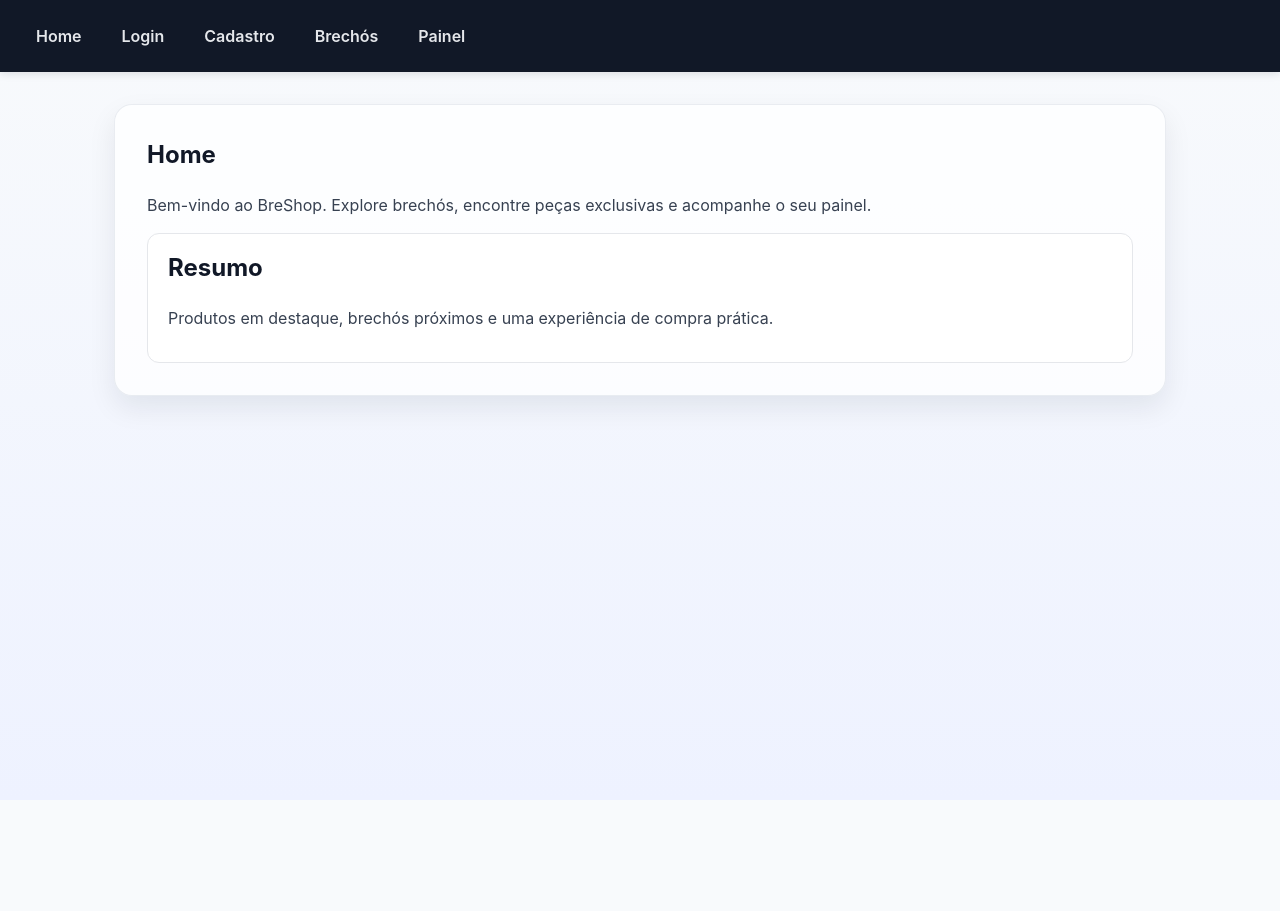
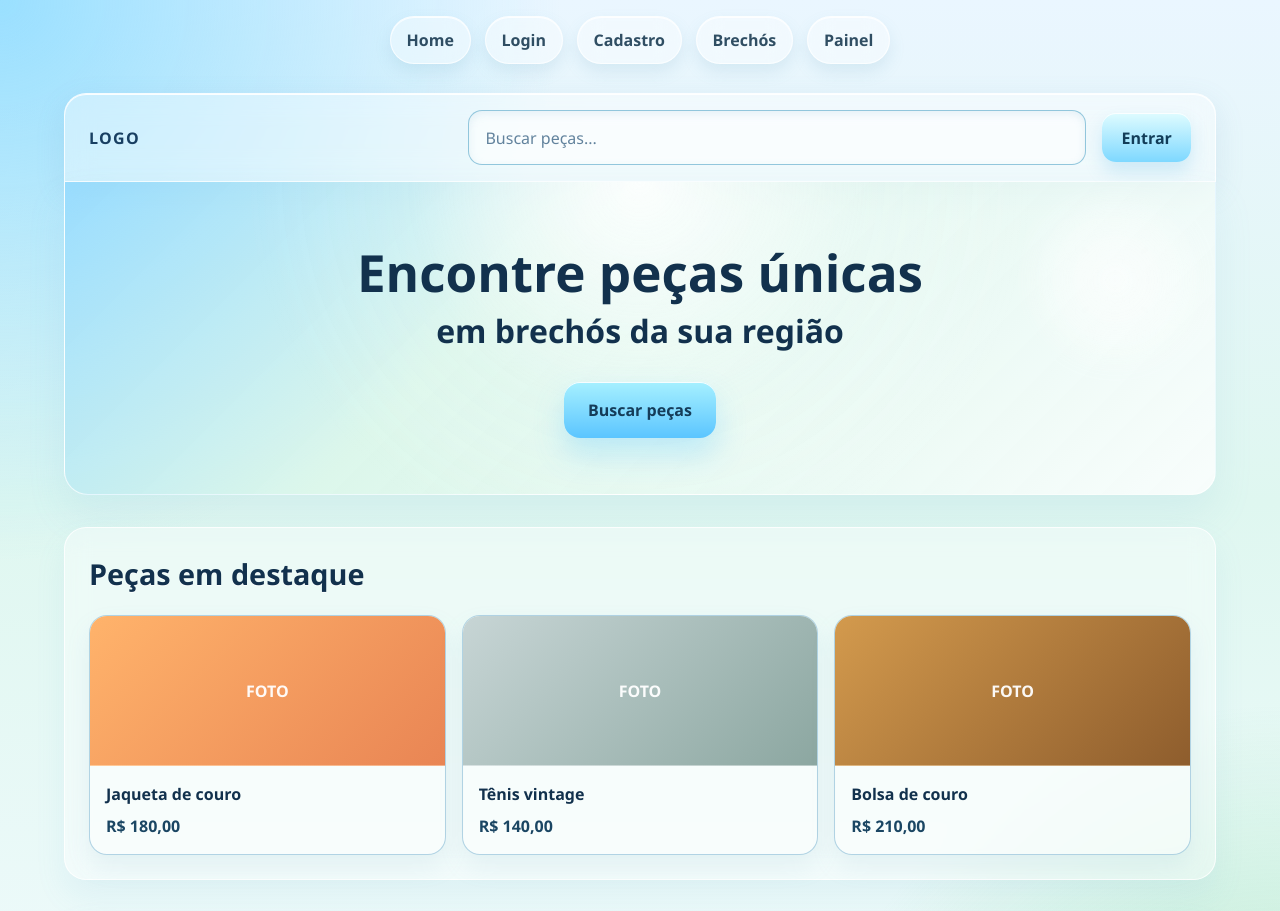
Before and after one commit to paula-maria/breshop, a React (Vite) app in the folder frontend/: page / in a window 1280 px wide. Shown: the top 911 px of the page. Before the commit the page ends 800 px from the top, so only its background shows below. Built offline with nearby package versions, Linux system fonts and the light colour scheme.

Commit message:
refactor: front com estetica frutiero

```diff
--- a/frontend/src/index.css
+++ b/frontend/src/index.css
@@ -1,9 +1,9 @@
 :root {
-  font-family: Inter, system-ui, -apple-system, BlinkMacSystemFont, 'Segoe UI', sans-serif;
+  font-family: "Segoe UI", Inter, system-ui, sans-serif;
   line-height: 1.5;
   font-weight: 400;
-  color: #1f2937;
-  background: #f8fafc;
+  color: #17324d;
+  background: #dfeef8;
   font-synthesis: none;
   text-rendering: optimizeLegibility;
   -webkit-font-smoothing: antialiased;
@@ -23,7 +23,10 @@ html, body, #root {
 body {
   margin: 0;
   min-height: 100vh;
-  background: linear-gradient(180deg, #f8fafc 0%, #eef2ff 100%);
+  background:
+    radial-gradient(circle at top left, rgba(127, 216, 255, 0.75), transparent 32%),
+    radial-gradient(circle at bottom right, rgba(96, 208, 133, 0.45), transparent 28%),
+    linear-gradient(180deg, #eaf6ff 0%, #dff7f0 42%, #f4fbff 100%);
 }
 
 button,
@@ -40,57 +43,65 @@ textarea {
 .app-nav {
   display: flex;
   align-items: center;
-  gap: 1rem;
-  padding: 1rem 1.5rem;
-  background: #111827;
-  box-shadow: 0 2px 8px rgba(17, 24, 39, 0.12);
+  justify-content: center;
+  gap: 0.85rem;
+  padding: 1rem 1.5rem 0.8rem;
+  max-width: 1200px;
+  margin: 0 auto;
   flex-wrap: wrap;
 }
 
 .nav-link {
-  color: #e5e7eb;
+  color: rgba(20, 54, 77, 0.88);
   text-decoration: none;
-  font-weight: 600;
-  padding: 0.5rem 0.75rem;
+  font-weight: 700;
+  padding: 0.7rem 1rem;
   border-radius: 999px;
-  transition: background-color 0.2s ease;
+  background: rgba(255, 255, 255, 0.38);
+  border: 1px solid rgba(255, 255, 255, 0.7);
+  box-shadow: inset 0 1px 0 rgba(255,255,255,0.8), 0 8px 16px rgba(103, 162, 188, 0.15);
+  backdrop-filter: blur(12px);
+  transition: transform 0.2s ease, box-shadow 0.2s ease;
 }
 
 .nav-link:hover {
-  background: rgba(255, 255, 255, 0.08);
+  transform: translateY(-1px);
+  box-shadow: inset 0 1px 0 rgba(255,255,255,0.8), 0 12px 20px rgba(94, 139, 165, 0.2);
 }
 
 .app-content {
-  max-width: 1100px;
+  max-width: 1200px;
   margin: 0 auto;
-  padding: 2rem 1.5rem 3rem;
+  padding: 1rem 1.5rem 3rem;
 }
 
 .page {
-  background: rgba(255, 255, 255, 0.76);
-  border: 1px solid rgba(148, 163, 184, 0.2);
-  border-radius: 18px;
+  background: rgba(255, 255, 255, 0.62);
+  border: 1px solid rgba(255, 255, 255, 0.7);
+  border-radius: 24px;
   padding: 2rem;
-  box-shadow: 0 12px 28px rgba(15, 23, 42, 0.08);
+  box-shadow: 0 18px 45px rgba(91, 138, 168, 0.18);
+  backdrop-filter: blur(10px);
 }
 
 .page h1,
 .page h2,
 .page h3 {
   margin-top: 0;
-  color: #111827;
+  color: #12314d;
 }
 
 .page p {
-  color: #374151;
+  color: #36566c;
 }
 
 .page-card {
-  background: #ffffff;
-  border: 1px solid #e5e7eb;
-  border-radius: 12px;
+  background: rgba(255, 255, 255, 0.6);
+  border: 1px solid rgba(255, 255, 255, 0.75);
+  border-radius: 18px;
   padding: 1rem 1.25rem;
   margin-top: 1rem;
+  box-shadow: inset 0 1px 0 rgba(255,255,255,0.8);
 }
 
 .page-list {
@@ -101,23 +112,28 @@ textarea {
 .page-button {
   display: inline-block;
   margin-top: 1rem;
-  padding: 0.75rem 1rem;
+  padding: 0.8rem 1.2rem;
   border: none;
-  border-radius: 10px;
-  background: #7c3aed;
-  color: white;
+  border-radius: 14px;
+  background: linear-gradient(180deg, #8fe4ff 0%, #51c8ff 100%);
+  color: #133a52;
   text-decoration: none;
-  font-weight: 700;
+  font-weight: 800;
+  box-shadow: 0 10px 22px rgba(81, 200, 255, 0.35), inset 0 1px 0 rgba(255,255,255,0.8);
   cursor: pointer;
 }
 
 .page-button.secondary {
-  background: #0f172a;
+  background: linear-gradient(180deg, #a7f3d0 0%, #62d79d 100%);
+  color: #123d2b;
 }
 
 .site-header {
-  background: #0f172a;
-  color: white;
+  background: rgba(255, 255, 255, 0.28);
+  border: 1px solid rgba(255, 255, 255, 0.78);
+  backdrop-filter: blur(14px);
+  color: #17324d;
+  box-shadow: 0 18px 35px rgba(103, 162, 188, 0.14);
 }
 
 .site-header__inner,
@@ -132,7 +148,7 @@ textarea {
 }
 
 .brand {
-  color: white;
+  color: #17324d;
   text-decoration: none;
   font-size: 1.4rem;
   font-weight: 800;
@@ -145,44 +161,46 @@ textarea {
 }
 
 .site-nav__link {
-  color: #e2e8f0;
+  color: #17324d;
   text-decoration: none;
-  font-weight: 600;
+  font-weight: 700;
 }
 
 .site-footer {
-  background: #111827;
-  color: #cbd5e1;
+  background: rgba(17, 35, 51, 0.72);
+  color: #d9fbff;
   margin-top: 2rem;
+  border-top: 1px solid rgba(255,255,255,0.15);
 }
 
 .btn {
   border: none;
-  border-radius: 10px;
-  padding: 0.75rem 1rem;
-  font-weight: 700;
+  border-radius: 14px;
+  padding: 0.8rem 1.1rem;
+  font-weight: 800;
   cursor: pointer;
-  transition: filter 0.2s ease;
+  transition: transform 0.2s ease, box-shadow 0.2s ease;
+  box-shadow: inset 0 1px 0 rgba(255,255,255,0.8), 0 10px 20px rgba(92, 152, 185, 0.18);
 }
 
 .btn:hover {
-  filter: brightness(1.05);
+  transform: translateY(-1px);
 }
 
 .btn-primary {
-  background: #7c3aed;
-  color: white;
+  background: linear-gradient(180deg, #bff4ff 0%, #69d6ff 100%);
+  color: #123a50;
 }
 
 .btn-secondary {
-  background: #0f172a;
-  color: white;
+  background: linear-gradient(180deg, #baf7d5 0%, #70dca2 100%);
+  color: #123d2b;
 }
 
 .btn-ghost {
-  background: transparent;
-  color: #111827;
-  border: 1px solid #cbd5e1;
+  background: rgba(255,255,255,0.35);
+  color: #12314d;
+  border: 1px solid rgba(255,255,255,0.7);
 }
 
 .field {
@@ -193,24 +211,25 @@ textarea {
 }
 
 .field__label {
-  font-weight: 600;
-  color: #1f2937;
+  font-weight: 700;
+  color: #1d3e59;
 }
 
 .field__input {
   width: 100%;
-  padding: 0.8rem 0.9rem;
-  border: 1px solid #d1d5db;
-  border-radius: 10px;
-  background: white;
+  padding: 0.86rem 0.95rem;
+  border: 1px solid rgba(116, 168, 195, 0.6);
+  border-radius: 12px;
+  background: rgba(255,255,255,0.6);
+  box-shadow: inset 0 1px 2px rgba(86, 137, 165, 0.08);
 }
 
 .card {
-  background: white;
-  border: 1px solid #e5e7eb;
-  border-radius: 16px;
+  background: rgba(255,255,255,0.5);
+  border: 1px solid rgba(136, 190, 216, 0.5);
+  border-radius: 18px;
   overflow: hidden;
-  box-shadow: 0 8px 18px rgba(15, 23, 42, 0.04);
+  box-shadow: 0 10px 24px rgba(90, 151, 183, 0.14);
 }
 
 .card__body {
@@ -219,34 +238,34 @@ textarea {
 
 .card__tag {
   display: inline-block;
-  background: #ede9fe;
-  color: #5b21b6;
+  background: linear-gradient(180deg, #dffcff 0%, #b3ebff 100%);
+  color: #0f4f68;
   border-radius: 999px;
   font-size: 0.72rem;
-  font-weight: 700;
-  padding: 0.35rem 0.65rem;
+  font-weight: 800;
+  padding: 0.35rem 0.7rem;
   margin-bottom: 0.75rem;
 }
 
 .card__price {
   font-size: 1.2rem;
-  font-weight: 800;
-  color: #111827;
+  font-weight: 900;
+  color: #12314d;
   margin: 0.5rem 0;
 }
 
 .card__meta {
-  color: #6b7280;
+  color: #4b6f8a;
   margin: 0;
 }
 
 .card-peca__image {
-  background: linear-gradient(135deg, #f3e8ff, #dbeafe);
+  background: linear-gradient(135deg, rgba(140, 224, 255, 0.9), rgba(203, 248, 218, 0.9));
   min-height: 180px;
   display: flex;
   align-items: center;
   justify-content: center;
-  color: #4c1d95;
+  color: #0c476a;
   font-weight: 800;
 }
 
@@ -259,19 +278,21 @@ textarea {
 .modal-overlay {
   position: fixed;
   inset: 0;
-  background: rgba(15, 23, 42, 0.55);
+  background: rgba(20, 55, 77, 0.38);
   display: flex;
   align-items: center;
   justify-content: center;
   padding: 1rem;
+  backdrop-filter: blur(8px);
 }
 
 .modal {
-  background: white;
-  border-radius: 16px;
+  background: rgba(255,255,255,0.84);
+  border: 1px solid rgba(255,255,255,0.7);
+  border-radius: 20px;
   width: min(520px, 100%);
   padding: 1.25rem;
-  box-shadow: 0 20px 50px rgba(15, 23, 42, 0.2);
+  box-shadow: 0 18px 48px rgba(17, 54, 77, 0.22);
 }
 
 .modal__header {
@@ -288,7 +309,207 @@ textarea {
   font-size: 2rem;
   line-height: 1;
   cursor: pointer;
-  color: #475569;
+  color: #425f74;
+}
+
+.home-page {
+  width: 100%;
+}
+
+.home-header {
+  display: grid;
+  grid-template-columns: 1fr minmax(220px, 1.7fr) auto;
+  align-items: center;
+  gap: 1rem;
+  padding: 1rem 1.5rem;
+  border-radius: 22px 22px 0 0;
+  background: rgba(255,255,255,0.38);
+  border: 1px solid rgba(255, 255, 255, 0.8);
+  box-shadow: inset 0 1px 0 rgba(255,255,255,0.9), 0 10px 30px rgba(90, 145, 182, 0.14);
+  backdrop-filter: blur(14px);
+}
+
+.home-header__brand {
+  font-weight: 900;
+  color: #183f62;
+  letter-spacing: 0.08em;
+}
+
+.home-header__search input {
+  width: 100%;
+  padding: 0.9rem 1rem;
+  border: 1px solid rgba(127, 189, 214, 0.85);
+  border-radius: 14px;
+  background: rgba(255,255,255,0.6);
+  box-shadow: inset 0 3px 8px rgba(120, 173, 202, 0.16);
+  color: #1e3f57;
+}
+
+.home-header__search input::placeholder {
+  color: #62839d;
+}
+
+.home-header__login {
+  padding: 0.8rem 1.2rem;
+  border: none;
+  border-radius: 14px;
+  background: linear-gradient(180deg, #dffcff 0%, #7ed8ff 100%);
+  color: #123d59;
+  font-weight: 800;
+  cursor: pointer;
+  box-shadow: inset 0 1px 0 rgba(255,255,255,0.85), 0 10px 18px rgba(76, 171, 224, 0.22);
+}
+
+.home-hero {
+  position: relative;
+  overflow: hidden;
+  background:
+    radial-gradient(circle at top, rgba(255,255,255,0.9), rgba(255,255,255,0.1) 35%, transparent 60%),
+    linear-gradient(135deg, rgba(144, 217, 255, 0.72) 0%, rgba(218, 246, 232, 0.7) 38%, rgba(255, 255, 255, 0.78) 100%);
+  border: 1px solid rgba(255, 255, 255, 0.7);
+  border-top: none;
+  border-radius: 0 0 24px 24px;
+  padding: 3rem 1.5rem 2.5rem;
+  text-align: center;
+  box-shadow: 0 20px 38px rgba(112, 177, 211, 0.12);
+}
+
+.home-hero::before {
+  content: "";
+  position: absolute;
+  inset: 18px 20px auto auto;
+  width: 160px;
+  height: 160px;
+  border-radius: 50%;
+  background: radial-gradient(circle, rgba(255,255,255,0.7), rgba(255,255,255,0.05));
+  filter: blur(14px);
+}
+
+.home-hero__content {
+  position: relative;
+  max-width: 620px;
+  margin: 0 auto;
+  padding: 1rem 0;
+}
+
+.home-hero__content h1,
+.home-hero__content h2 {
+  margin: 0;
+  color: #12314d;
+}
+
+.home-hero__content h1 {
+  font-size: clamp(2.3rem, 4vw, 4rem);
+  line-height: 1.05;
+}
+
+.home-hero__content h2 {
+  margin-top: 0.45rem;
+  font-size: clamp(1.45rem, 2.5vw, 2.4rem);
+  font-weight: 600;
+}
+
+.home-hero__button {
+  margin-top: 1.7rem;
+  padding: 1rem 1.5rem;
+  border: none;
+  border-radius: 16px;
+  background: linear-gradient(180deg, #a6f0ff 0%, #5bc5ff 100%);
+  color: #153c59;
+  font-weight: 900;
+  cursor: pointer;
+  box-shadow: inset 0 1px 0 rgba(255,255,255,0.9), 0 16px 30px rgba(91, 197, 255, 0.3);
+}
+
+.home-section {
+  margin-top: 2rem;
+  background: rgba(255,255,255,0.38);
+  border: 1px solid rgba(255,255,255,0.8);
+  border-radius: 22px;
+  padding: 1.5rem;
+  box-shadow: 0 16px 30px rgba(112, 177, 211, 0.1);
+  backdrop-filter: blur(12px);
+}
+
+.home-section h3 {
+  margin: 0 0 1.25rem;
+  font-size: 1.8rem;
+  color: #12314d;
+  text-shadow: 0 1px 0 rgba(255,255,255,0.8);
+}
+
+.card-grid {
+  display: grid;
+  gap: 1rem;
+}
+
+.card-grid--items {
+  grid-template-columns: repeat(3, minmax(180px, 1fr));
+}
+
+.card-grid--shops {
+  grid-template-columns: repeat(2, minmax(220px, 1fr));
+}
+
+.mini-card,
+.shop-card {
+  border: 1px solid rgba(139, 188, 214, 0.65);
+  border-radius: 18px;
+  overflow: hidden;
+  background: rgba(255,255,255,0.46);
+  box-shadow: inset 0 1px 0 rgba(255,255,255,0.8), 0 12px 24px rgba(103, 162, 188, 0.12);
+}
+
+.mini-card__image,
+.shop-card__image {
+  display: flex;
+  align-items: center;
+  justify-content: center;
+  color: rgba(255,255,255,0.95);
+  font-weight: 800;
+  border-bottom: 1px solid rgba(255,255,255,0.3);
+  min-height: 150px;
+  background: linear-gradient(135deg, #ffb36b, #e98554);
+}
+
+.mini-card--sand .mini-card__image {
+  background: linear-gradient(135deg, #c7d5d5, #8ca7a1);
+}
+
+.mini-card--oak .mini-card__image {
+  background: linear-gradient(135deg, #d39a4d, #8e5d2d);
+}
+
+.mini-card__body {
+  padding: 1rem;
+}
+
+.mini-card__name {
+  margin: 0;
+  font-weight: 800;
+  color: #12314d;
+}
+
+.mini-card__price {
+  margin: 0.5rem 0 0;
+  font-weight: 900;
+  color: #1b4663;
+}
+
+.shop-card__image {
+  min-height: 120px;
+  background: linear-gradient(135deg, #284b63, #5cc7b3);
+}
+
+@media (max-width: 720px) {
+  .home-header {
+    grid-template-columns: 1fr;
+  }
+
+  .card-grid--items,
+  .card-grid--shops {
+    grid-template-columns: 1fr;
+  }
 }
 
 @media (max-width: 640px) {
--- a/frontend/src/pages/Home/Home.tsx
+++ b/frontend/src/pages/Home/Home.tsx
@@ -1,12 +1,66 @@
+const featuredItems = [
+  { name: 'Jaqueta de couro', price: 'R$ 180,00', tone: 'warm' },
+  { name: 'Tênis vintage', price: 'R$ 140,00', tone: 'sand' },
+  { name: 'Bolsa de couro', price: 'R$ 210,00', tone: 'oak' },
+]
+
+const brechos = [
+  { name: 'Brechó 1', city: 'Centro' },
+  { name: 'Brechó 2', city: 'Vila Madalena' },
+]
+
 export default function Home() {
   return (
-    <section className="page">
-      <h1>Home</h1>
-      <p>Bem-vindo ao BreShop. Explore brechós, encontre peças exclusivas e acompanhe o seu painel.</p>
-      <div className="page-card">
-        <h2>Resumo</h2>
-        <p>Produtos em destaque, brechós próximos e uma experiência de compra prática.</p>
-      </div>
+    <section className="home-page">
+      <header className="home-header">
+        <div className="home-header__brand">LOGO</div>
+
+        <div className="home-header__search">
+          <input type="text" placeholder="Buscar peças..." aria-label="Buscar peças" />
+        </div>
+
+        <button type="button" className="home-header__login">
+          Entrar
+        </button>
+      </header>
+
+      <section className="home-hero">
+        <div className="home-hero__content">
+          <h1>Encontre peças únicas</h1>
+          <h2>em brechós da sua região</h2>
+          <button type="button" className="home-hero__button">
+            Buscar peças
+          </button>
+        </div>
+      </section>
+
+      <section className="home-section">
+        <h3>Peças em destaque</h3>
+
+        <div className="card-grid card-grid--items">
+          {featuredItems.map((item) => (
+            <article key={item.name} className={`mini-card mini-card--${item.tone}`}>
+              <div className="mini-card__image">FOTO</div>
+              <div className="mini-card__body">
+                <p className="mini-card__name">{item.name}</p>
+                <p className="mini-card__price">{item.price}</p>
+              </div>
+            </article>
+          ))}
+        </div>
+      </section>
+
+      <section className="home-section home-section--shops">
+        <h3>Encontre um brechó</h3>
+
+        <div className="card-grid card-grid--shops">
+          {brechos.map((brecho) => (
+            <article key={brecho.name} className="shop-card">
+              <div className="shop-card__image">{brecho.name}</div>
+            </article>
+          ))}
+        </div>
+      </section>
     </section>
   )
 }
```
